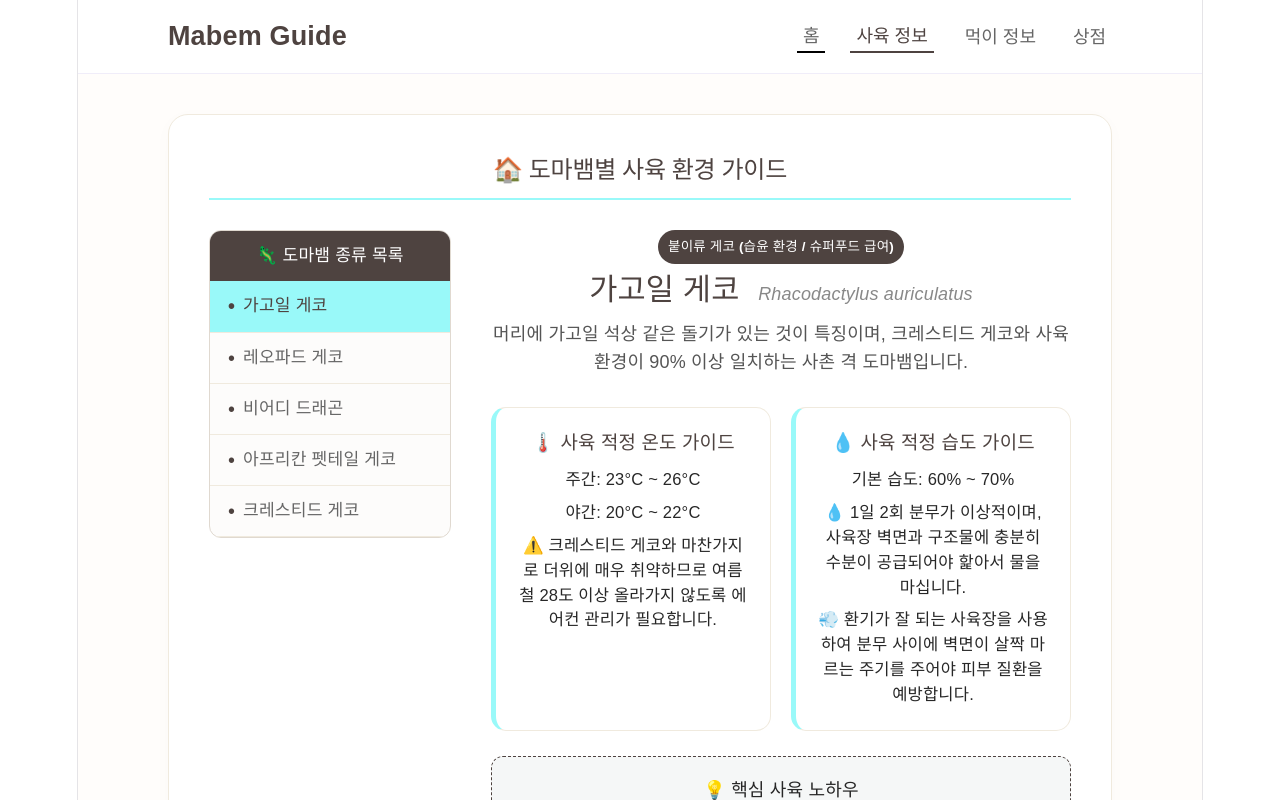
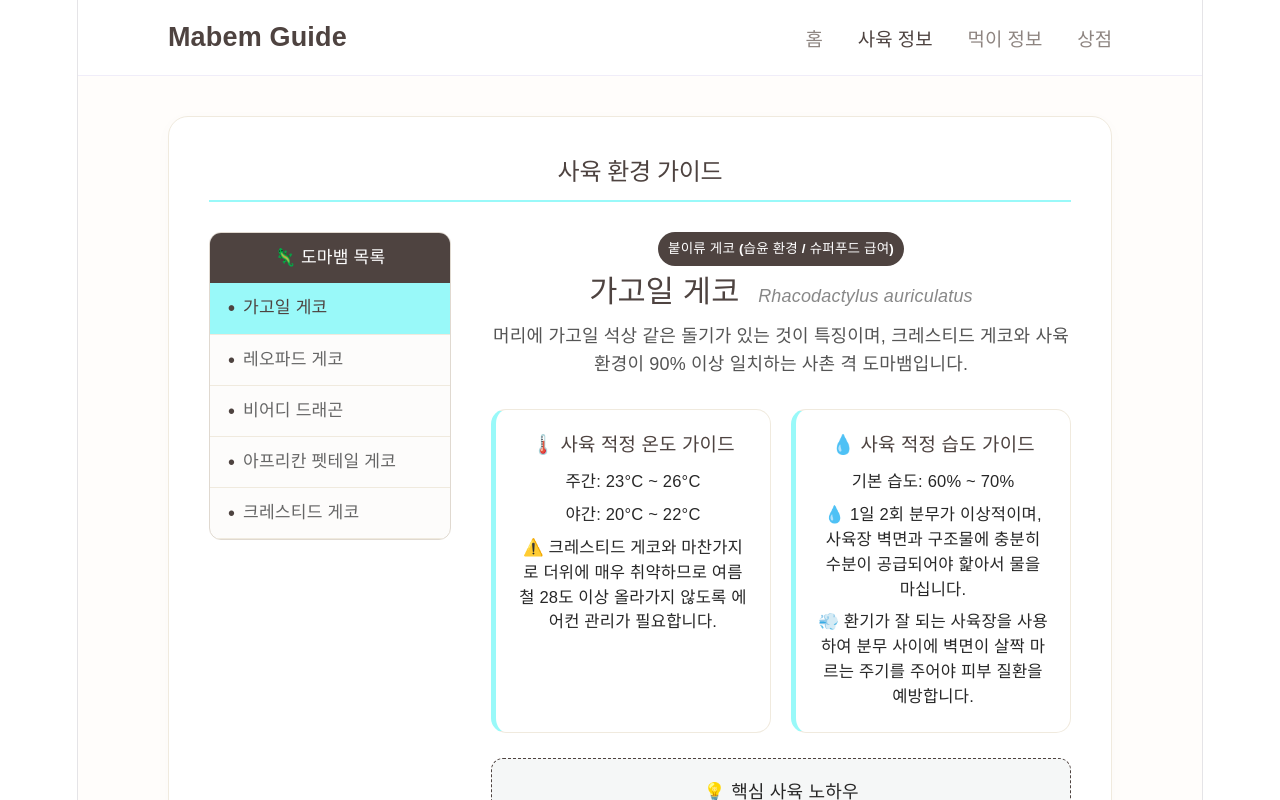
Before and after one commit to gkwydl/mabem-guide, a React (Vite) app: page / in a window 1280 px wide. Both pictures are taken after a click on the button "사육 정보". Shown: the top 800 px of the page. Built offline with nearby package versions, Linux system fonts and the light colour scheme.

Commit message:
App.jsx, useState추가 Feed.jsx, Home.jsx, Info.jsx ui 수정

```diff
--- a/src/App.jsx
+++ b/src/App.jsx
@@ -1,11 +1,26 @@
-import React, { useState } from 'react';
+import React, { useEffect, useState } from 'react';
 import Home from './components/Home';
 import Info from './components/Info';
 import Feed from './components/Feed';
 import Shop from './components/Shop';
 
 export default function App() {
-  const [currentTab, setCurrentTab] = useState('home');
+  const [currentTab, setCurrentTab] = useState(() => {
+    return localStorage.getItem('mabem-guide-current-tab') || 'home';
+  });
+
+  useEffect(() => {
+    localStorage.setItem('mabem-guide-current-tab', currentTab);
+    document.title = `Mabem Guide - ${
+      currentTab === 'home'
+        ? '홈'
+        : currentTab === 'info'
+          ? '사육 정보'
+          : currentTab === 'feed'
+            ? '먹이 정보'
+            : '상점'
+    }`;
+  }, [currentTab]);
 
   const renderContent = () => {
     switch (currentTab) {
@@ -22,10 +37,30 @@ export default function App() {
       <nav style={styles.navbar}>
         <div style={styles.navLogo} onClick={() => setCurrentTab('home')}>Mabem Guide</div>
         <div style={styles.navMenu}>
-          <button style={{...styles.navLink, ...(currentTab === 'home' ? styles.activeNavLink : {})}} onClick={() => setCurrentTab('home')}>홈</button>
-          <button style={{...styles.navLink, ...(currentTab === 'info' ? styles.activeNavLink : {})}} onClick={() => setCurrentTab('info')}>사육 정보</button>
-          <button style={{...styles.navLink, ...(currentTab === 'feed' ? styles.activeNavLink : {})}} onClick={() => setCurrentTab('feed')}>먹이 정보</button>
-          <button style={{...styles.navLink, ...(currentTab === 'shop' ? styles.activeNavLink : {})}} onClick={() => setCurrentTab('shop')}>상점</button>
+          <button
+            style={{...styles.navLink, ...(currentTab === 'home' ? styles.activeNavLink : {})}}
+            onClick={() => setCurrentTab('home')}
+          >
+            홈
+          </button>
+          <button
+            style={{...styles.navLink, ...(currentTab === 'info' ? styles.activeNavLink : {})}}
+            onClick={() => setCurrentTab('info')}
+          >
+            사육 정보
+          </button>
+          <button
+            style={{...styles.navLink, ...(currentTab === 'feed' ? styles.activeNavLink : {})}}
+            onClick={() => setCurrentTab('feed')}
+          >
+            먹이 정보
+          </button>
+          <button
+            style={{...styles.navLink, ...(currentTab === 'shop' ? styles.activeNavLink : {})}}
+            onClick={() => setCurrentTab('shop')}
+          >
+            상점
+          </button>
         </div>
       </nav>
 
@@ -45,9 +80,27 @@ const styles = {
   appContainer: { fontFamily: '"Noto Sans KR", sans-serif', backgroundColor: '#fffdfb', color: '#272727', minHeight: '100vh', display: 'flex', flexDirection: 'column' },
   navbar: { display: 'flex', justifyContent: 'space-between', alignItems: 'center', padding: '20px 8%', backgroundColor: '#fff', borderBottom: '1px solid #f0edf9' },
   navLogo: { fontSize: '1.5rem', fontWeight: 'bold', color: '#4e4340', cursor: 'pointer' },
-  navMenu: { display: 'flex', gap: '25px' },
-  navLink: { border: 'none', backgroundColor: 'transparent', fontSize: '1rem', color: '#666', cursor: 'pointer', fontWeight: '500', paddingBottom: '4px' },
-  activeNavLink: { color: '#4e4340', borderBottom: '2px solid #4e4340', fontWeight: 'bold' },
+  navMenu: { display: 'flex', gap: '35px' },
+
+navLink: {
+    border: 'none',
+    backgroundColor: 'transparent',
+    fontSize: '1.05rem',
+    color: '#8e8581',
+    cursor: 'pointer',
+    fontWeight: '500',
+    padding: '4px 0',
+    outline: 'none',
+    textDecoration: 'none',
+    transition: 'color 0.2s ease'
+  },
+
+ activeNavLink: {
+    color: '#4e4340',
+    fontWeight: '700',
+    textDecoration: 'none'
+  },
+
   main: { flex: 1, width: '84%', margin: '0 auto', padding: '40px 0 80px 0' },
   footer: { backgroundColor: '#f5f0eb', padding: '40px 0', textAlign: 'center', borderTop: '1px dashed #dcd5cc' },
   footerLogo: { fontSize: '1.2rem', fontWeight: 'bold', color: '#4e4340', marginBottom: '10px' },
--- a/src/components/Feed.jsx
+++ b/src/components/Feed.jsx
@@ -11,11 +11,11 @@ export default function Feed() {
 
   return (
     <div style={styles.contentPage}>
-      <h2 style={styles.pageTitle}>🐛 무엇을 언제 얼마나 줘야 할까요?</h2>
+      <h2 style={styles.pageTitle}>무엇을 언제 얼마나 줘야 할까요?</h2>
 
       <div style={styles.containerLayout}>
         <aside style={styles.sidebar}>
-          <div style={styles.sidebarHeader}>🦎 도마뱀 식단 목록</div>
+          <div style={styles.sidebarHeader}>🦎 도마뱀 목록</div>
           <ul style={styles.listContainer}>
             {sortedKeys.map((key) => (
               <li
--- a/src/components/Home.jsx
+++ b/src/components/Home.jsx
@@ -30,7 +30,7 @@ export default function Home() {
 }
 
 const styles = {
-  banner: { backgroundColor: '#99f9f9', borderRadius: '20px', padding: '40px 50px', display: 'flex', justifyContent: 'space-between', alignItems: 'center', marginBottom: '5px', overflow: 'hidden' },
+  banner: { backgroundColor: '#c1ffff', borderRadius: '20px', padding: '40px 50px', display: 'flex', justifyContent: 'space-between', alignItems: 'center', marginBottom: '5px', overflow: 'hidden' },
   bannerText: { flex: 1 },
   bannerTitle: { fontSize: '2rem', margin: 0, color: '#4e4340', fontWeight: '800' },
   bannerDesc: { margin: '15px 0 25px 0', fontSize: '1rem', color: '#4e4340', opacity: 0.85, maxWidth: '500px', lineHeight: '1.5' },
--- a/src/components/Info.jsx
+++ b/src/components/Info.jsx
@@ -11,11 +11,11 @@ export default function Info() {
 
   return (
     <div style={styles.contentPage}>
-      <h2 style={styles.pageTitle}>🏠 도마뱀별 사육 환경 가이드</h2>
+      <h2 style={styles.pageTitle}>사육 환경 가이드</h2>
 
       <div style={styles.containerLayout}>
         <aside style={styles.sidebar}>
-          <div style={styles.sidebarHeader}>🦎 도마뱀 종류 목록</div>
+          <div style={styles.sidebarHeader}>🦎 도마뱀 목록</div>
           <ul style={styles.listContainer}>
             {sortedKeys.map((key) => (
               <li
```
